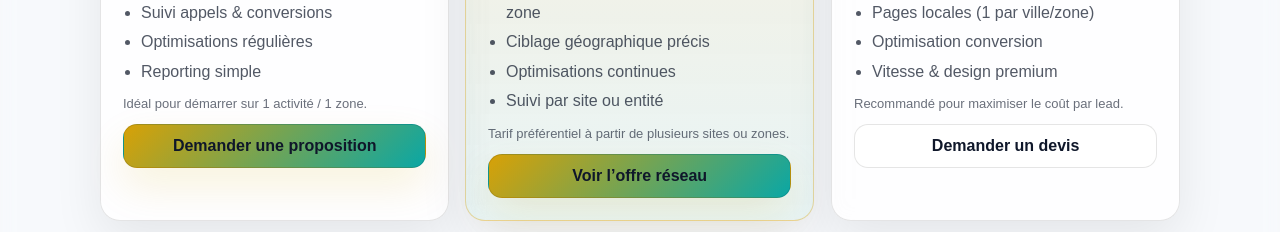
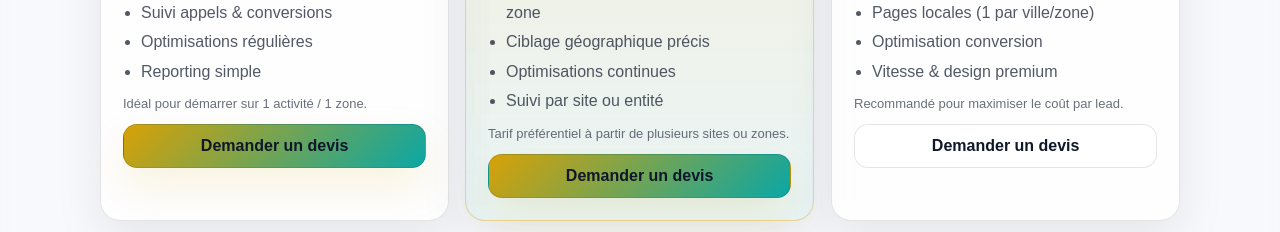
Before and after one commit to hugomoyapro-ctrl/hm-digitalok, a plain HTML site: page index.html in a window 1280 px wide. Shown: the part 2560-2792 px from the top of the page. Drawn offline with Linux system fonts and the light colour scheme.

Commit message:
index.html

```diff
--- a/index.html
+++ b/index.html
@@ -601,7 +601,7 @@
             <li>Reporting simple</li>
           </ul>
           <p class="small muted">Idéal pour démarrer sur 1 activité / 1 zone.</p>
-          <a class="btn primary full" href="#contact">Demander une proposition</a>
+          <a class="btn primary full" href="#contact">Demander un devis</a>
         </div>
 
         <div class="box priceCard featured reveal delay-2">
@@ -615,7 +615,7 @@
             <li>Suivi par site ou entité</li>
           </ul>
           <p class="small muted">Tarif préférentiel à partir de plusieurs sites ou zones.</p>
-          <a class="btn primary full" href="#contact">Voir l’offre réseau</a>
+          <a class="btn primary full" href="#contact">Demander un devis</a>
         </div>
 
         <div class="box priceCard reveal delay-3">
```
